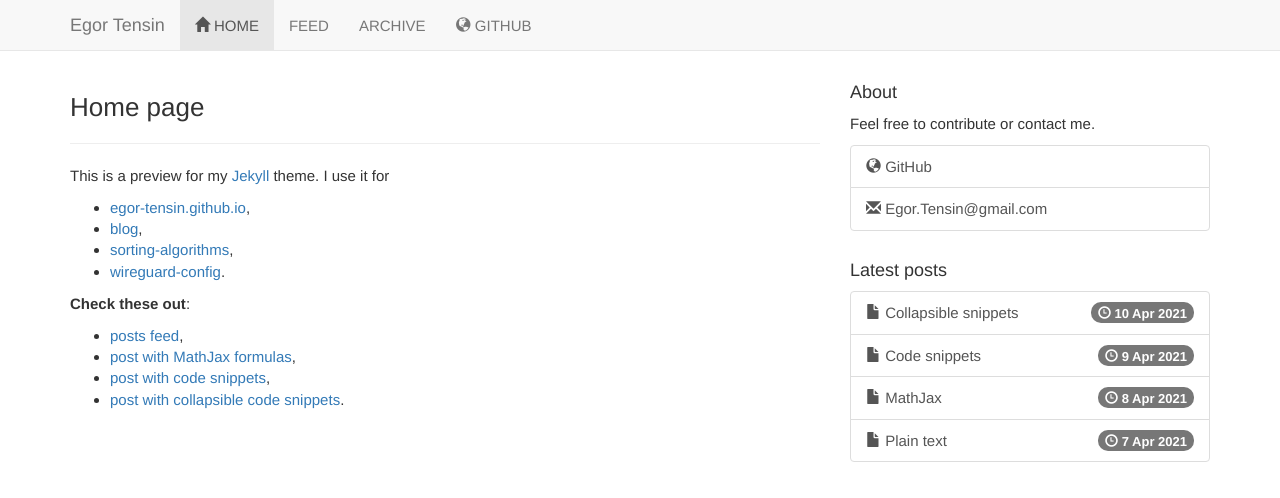
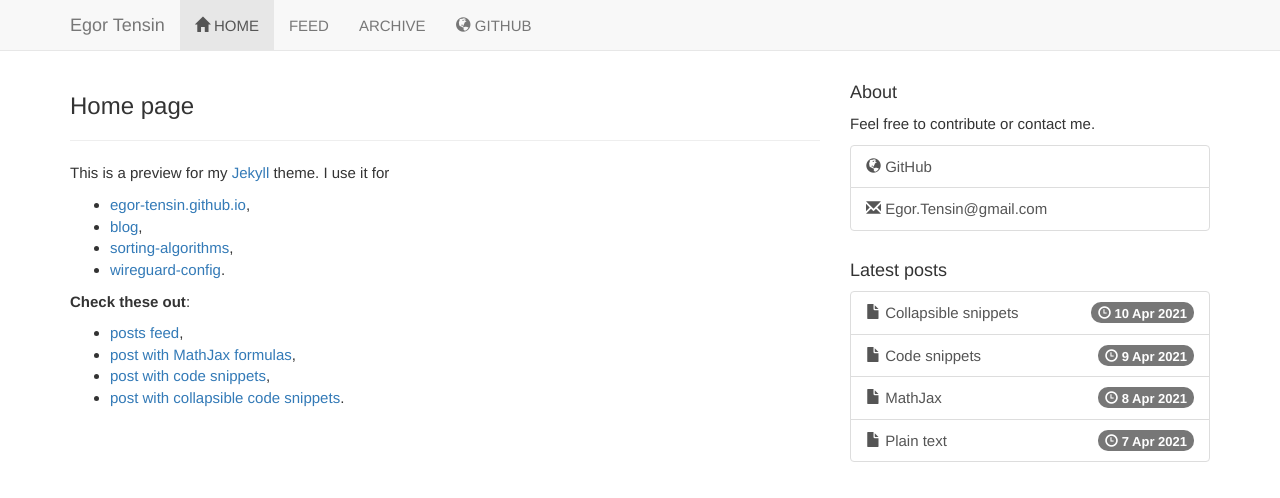
Before and after one commit to egor-tensin/jekyll-theme, a Jekyll site: the page built from index.md, in a window 1280 px wide. Shown: the top 498 px of the page. Built offline with Jekyll 4.4.1, drawn with Linux system fonts in a browser that asks for light colours; the repository's description, which GitHub fills in, is left out.

Commit message:
bootstrap: make headers smaller still

```diff
--- a/assets/bootstrap/config.json
+++ b/assets/bootstrap/config.json
@@ -23,9 +23,9 @@
     "@font-size-base": "15px",
     "@font-size-large": "ceil((@font-size-base * 1.15))",
     "@font-size-small": "ceil((@font-size-base * .85))",
-    "@font-size-h1": "floor((@font-size-base * 1.75))",
-    "@font-size-h2": "floor((@font-size-base * 1.55))",
-    "@font-size-h3": "ceil((@font-size-base * 1.35))",
+    "@font-size-h1": "floor((@font-size-base * 1.60))",
+    "@font-size-h2": "floor((@font-size-base * 1.45))",
+    "@font-size-h3": "ceil((@font-size-base * 1.30))",
     "@font-size-h4": "ceil((@font-size-base * 1.15))",
     "@font-size-h5": "@font-size-base",
     "@font-size-h6": "ceil((@font-size-base * .85))",
```
Also changed, not shown: assets/bootstrap/css/bootstrap.min.css, assets/bootstrap/js/bootstrap.min.js.
